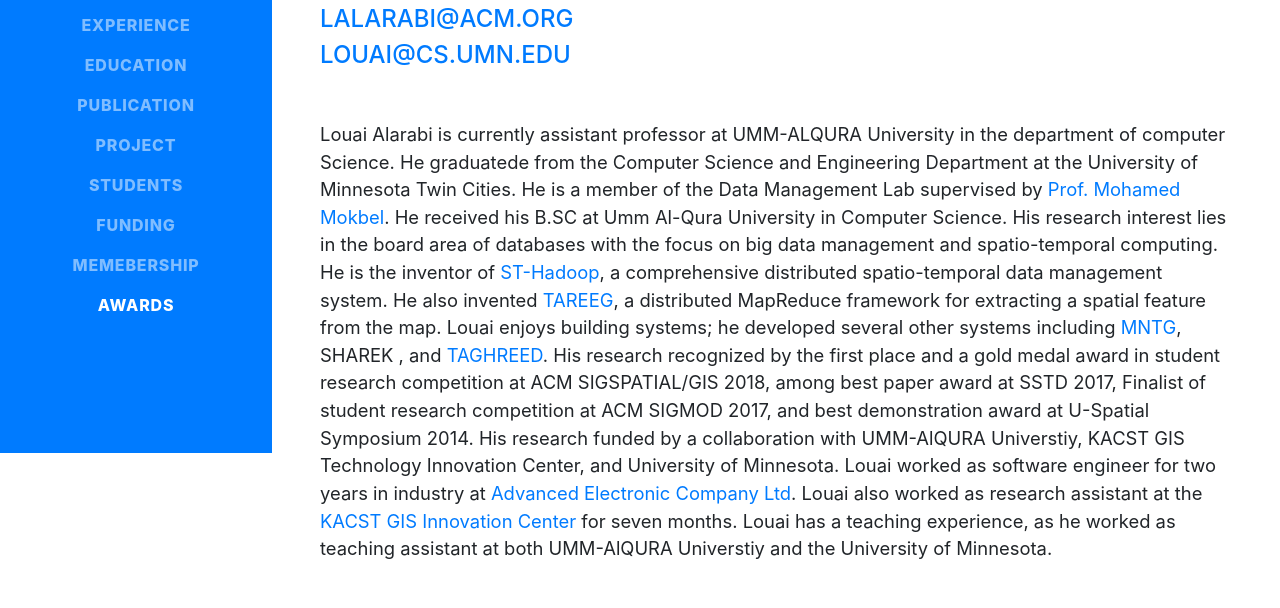
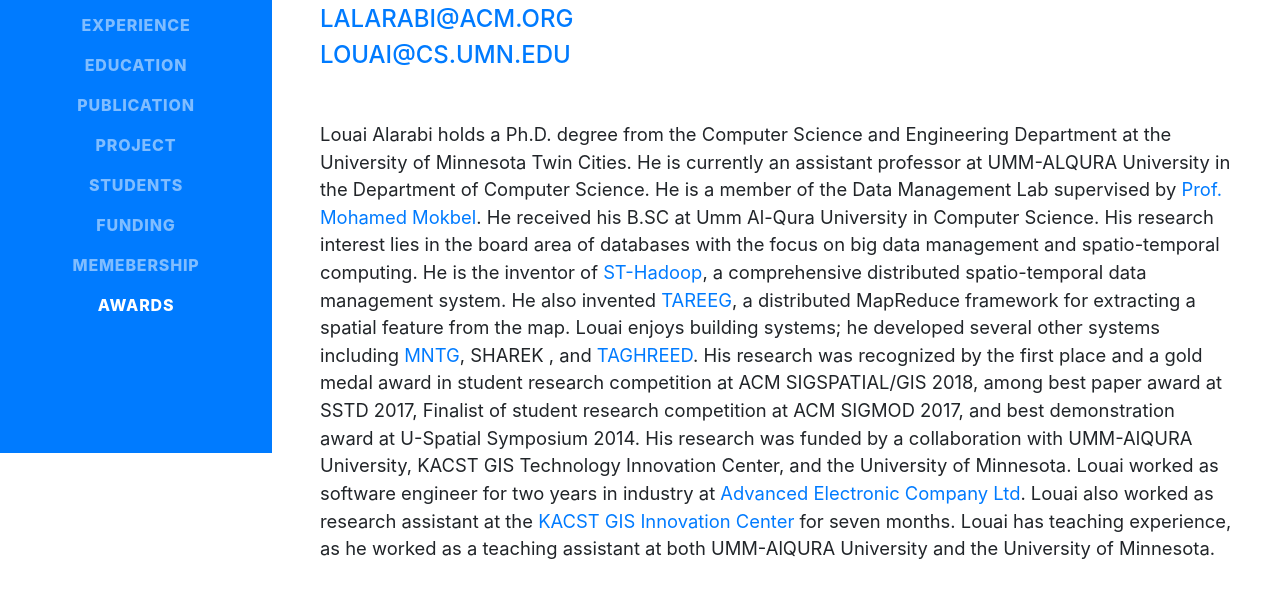
Before and after one commit to lmarabi/lmarabi.github.io, a website with bundled scripts: page index.html in a window 1280 px wide. Shown: the part 347-955 px from the top of the page. Built offline with nearby package versions, Linux system fonts and the light colour scheme; a web font is replaced by a local one.

Commit message:
Update index.html

```diff
--- a/index.html
+++ b/index.html
@@ -87,10 +87,10 @@
 		  <a href="mailto:lalarabi@acm.org">lalarabi@acm.org</a> <br>
 		  <a href="mailto:louai@cs.umn.edu">louai@cs.umn.edu</a>
           </div>
-	  <p class="lead mb-5">Louai Alarabi is currently assistant professor at UMM-ALQURA University in the department of computer Science. He  graduatede from the Computer Science and Engineering Department at the University of Minnesota Twin Cities. He is a member of the Data Management Lab supervised by  <a href="http://www-users.cs.umn.edu/~mokbel/">Prof. Mohamed Mokbel</a>. He received his B.SC at Umm Al-Qura University in Computer Science.
+	  <p class="lead mb-5">Louai Alarabi holds a Ph.D. degree from the Computer Science and Engineering Department at the University of Minnesota Twin Cities. He is currently an assistant professor at UMM-ALQURA University in the Department of Computer Science. He is a member of the Data Management Lab supervised by  <a href="http://www-users.cs.umn.edu/~mokbel/">Prof. Mohamed Mokbel</a>. He received his B.SC at Umm Al-Qura University in Computer Science.
 	  His research interest lies in the board area of databases with the focus on big data management and spatio-temporal computing. He is the inventor of <a href="http://st-hadoop.cs.umn.edu/">ST-Hadoop</a>, a comprehensive distributed spatio-temporal data management system. He also invented  <a href="http://www.tareeg.org">TAREEG</a>, a distributed MapReduce framework for extracting a spatial feature from the map. Louai enjoys building systems; he developed several other systems including <a href="http://mntg.cs.umn.edu/">MNTG</a>, SHAREK , and <a href="http://www.gistic.org/taghreednew/">TAGHREED</a>.
-	  His research recognized  by the first place and a gold medal award in student research competition at ACM SIGSPATIAL/GIS 2018, among best paper award at SSTD 2017, Finalist of student research competition at ACM SIGMOD 2017, and best demonstration award at U-Spatial Symposium 2014. His research funded by a collaboration with UMM-AlQURA Universtiy, KACST GIS Technology Innovation Center, and University of Minnesota.
-	  Louai worked as software engineer for two years in industry at <a href="http://www.aecl.com/en/Home">Advanced Electronic Company Ltd</a>. Louai also worked as research assistant at the <a href="http://www.gistic.org">KACST GIS Innovation Center</a> for seven months. Louai has a teaching experience, as he worked as teaching assistant at both UMM-AlQURA Universtiy and the University of Minnesota.</p>
+	  His research was recognized by the first place and a gold medal award in student research competition at ACM SIGSPATIAL/GIS 2018, among best paper award at SSTD 2017, Finalist of student research competition at ACM SIGMOD 2017, and best demonstration award at U-Spatial Symposium 2014. His research was funded by a collaboration with UMM-AlQURA University, KACST GIS Technology Innovation Center, and the University of Minnesota.
+	  Louai worked as software engineer for two years in industry at <a href="http://www.aecl.com/en/Home">Advanced Electronic Company Ltd</a>. Louai also worked as research assistant at the <a href="http://www.gistic.org">KACST GIS Innovation Center</a> for seven months. Louai has teaching experience, as he worked as a teaching assistant at both UMM-AlQURA University and the University of Minnesota.</p>
           <div class="social-icons">
             <a href="http://www.linkedin.com/in/lmarabi">
               <i class="fab fa-linkedin-in"></i>
```
